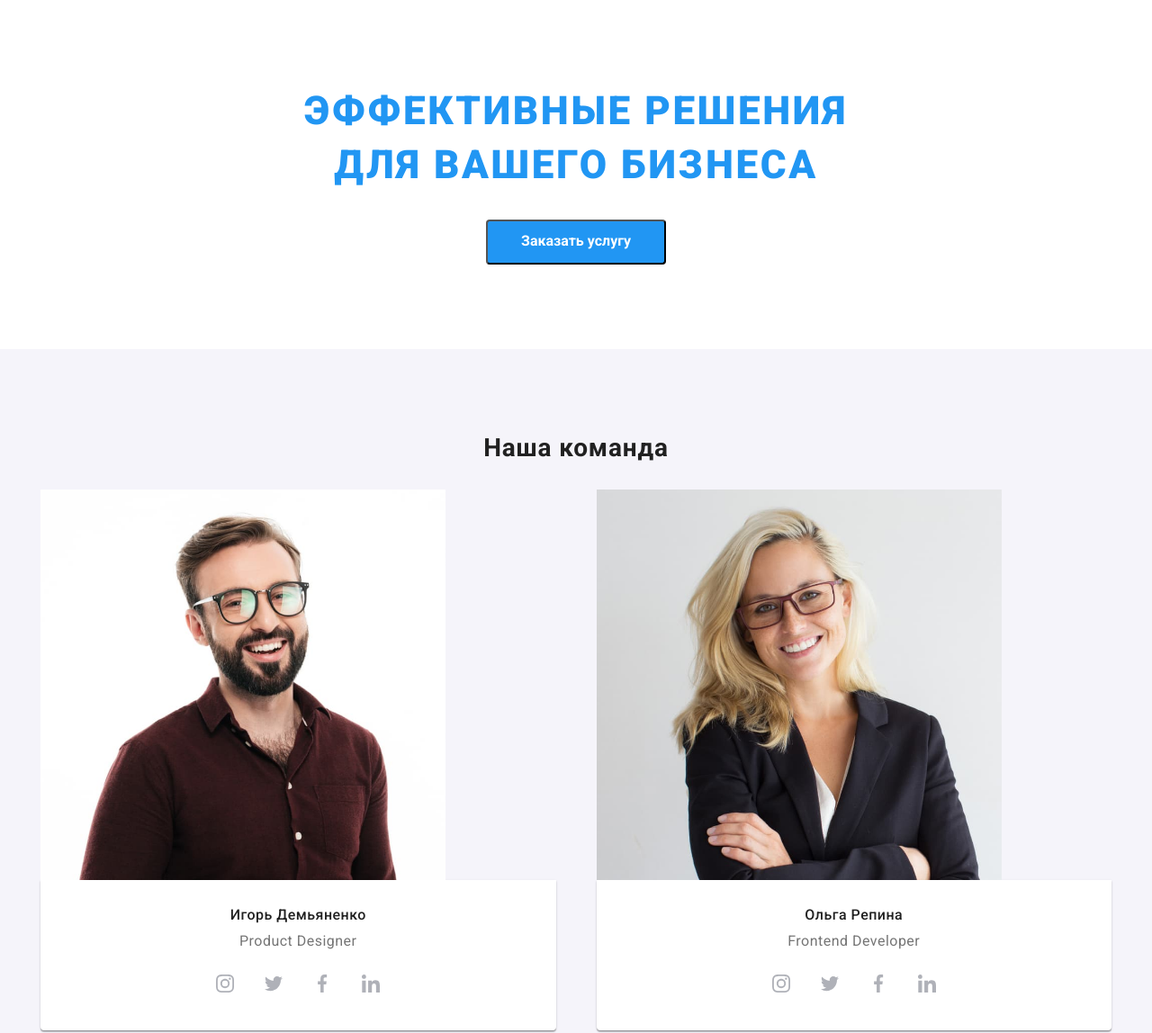
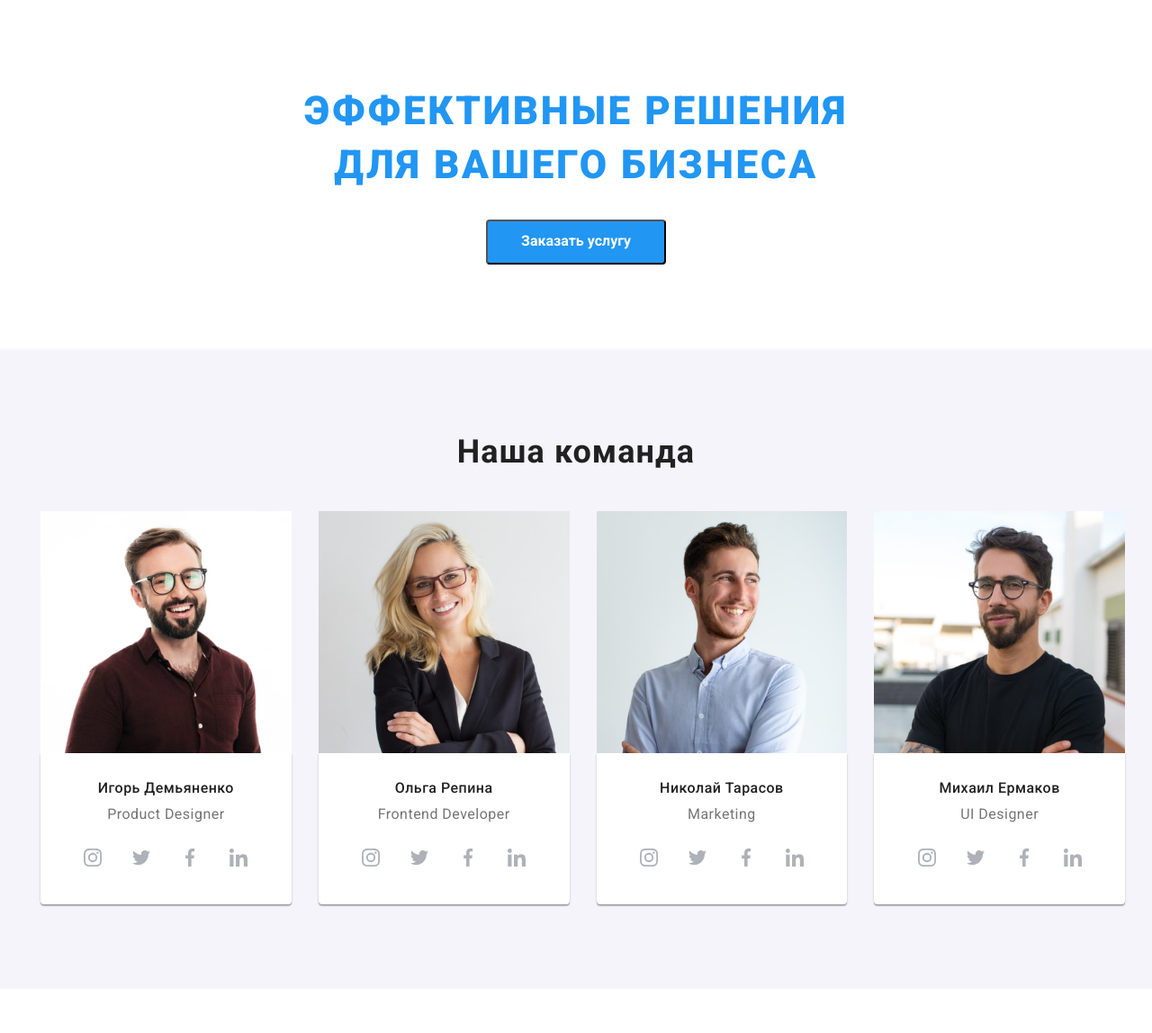
Before and after one commit to MariaStreltsova/goit-markup-hw-08, a plain HTML site: page index.html in a window 1280 px wide. Shown: the top 1148 px of the page at 90% size. After the commit the page ends 1099 px from the top, so only its background shows below. Drawn offline with nearby package versions, Linux system fonts and the light colour scheme.

Commit message:
changes SASS team section

```diff
--- a/sass/components/_container.scss
+++ b/sass/components/_container.scss
@@ -10,17 +10,17 @@
 }
 @media screen and (min-width: 480px) {
   .container {
-    width: 480px;
+    max-width: 480px;
   }
 }
 @media screen and (min-width: 768px) {
   .container {
-    width: 738px;
+    max-width: 738px;
   }
 }
 
-@media screen and (min-width: 1170px) {
+@media screen and (min-width: 1200px) {
   .container {
-    width: 1170px;
+    max-width: 1170px;
   }
 }
--- a/sass/layout/_team.scss
+++ b/sass/layout/_team.scss
@@ -14,6 +14,10 @@
   letter-spacing: 0.03em;
   color: var(--secondary-text-color);
   margin-bottom: 30px;
+  @media screen and (min-width: 1200px) {
+    font-size: 36px;
+    line-height: 1.16;
+  }
 }
 .team-item__text {
   font-size: 16px;
@@ -35,14 +39,16 @@
   display: block;
   width: 100%;
   height: auto;
-  @media screen and (min-width: 480px) {
-    width: 450px;
-  }
+  // @media screen and (min-width: 480px) {
+  //   width: 450px;
+  // }
+  // @media screen and (min-width: 768px) and (max-width: 1199px) {
+  //   width: 354px;
+  // }
 }
 .team-list {
   margin-bottom: -30px;
-  // margin-left: -30px;
-  // margin-top: -30px;
+
   @media screen and (min-width: 480px) {
     padding-left: 15px;
     padding-right: 15px;
@@ -50,8 +56,13 @@
   @media screen and (min-width: 768px) {
     display: flex;
     flex-wrap: wrap;
+
     margin-left: -15px;
     margin-top: -15px;
+  }
+  @media screen and (min-width: 1200px) {
+    // margin-left: -30px;
+    // margin-top: -30px;
   }
 }
 .team-list__item {
@@ -59,16 +70,19 @@
   align-items: center;
   margin-bottom: 30px;
 
-  @media screen and (min-width: 480px) {
-    // width: 450px;
+  @media screen and (min-width: 480px) and (max-width: 767px) {
     padding-left: 15px;
     padding-right: 15px;
   }
-  @media screen and (min-width: 768px) {
-    // width: 354px;
+  @media screen and (min-width: 768px) and (max-width: 1199px) {
     flex-basis: calc(100% / 2 - 15px);
     margin-left: 15px;
     margin-top: 15px;
+  }
+  @media screen and (min-width: 1200px) {
+    flex-basis: calc(100% / 4 - 30px);
+    margin-left: 30px;
+    margin-top: 30px;
   }
 }
 .team-item {
@@ -79,4 +93,10 @@
   box-shadow: 0px 1px 3px rgba(0, 0, 0, 0.12), 0px 1px 1px rgba(0, 0, 0, 0.14),
     0px 2px 1px rgba(0, 0, 0, 0.2);
   border-radius: 0px 0px 4px 4px;
+  // @media screen and (min-width: 480px) and (max-width: 767px) {
+  //   width: 450px;
+  // }
+  // @media screen and (min-width: 768px) and (max-width: 1199px) {
+  //   width: 354px;
+  // }
 }
```
Also changed, not shown: css/main.css, css/main.min.css, 2 other files.
